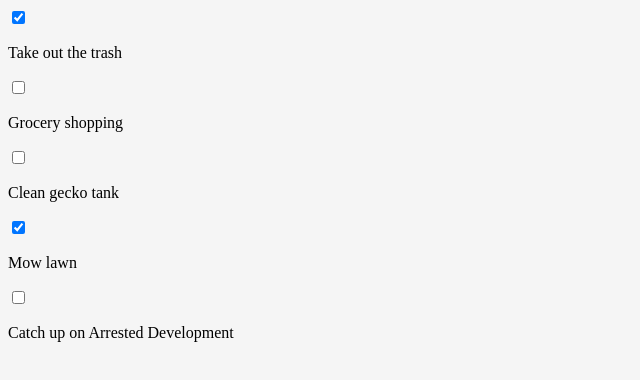
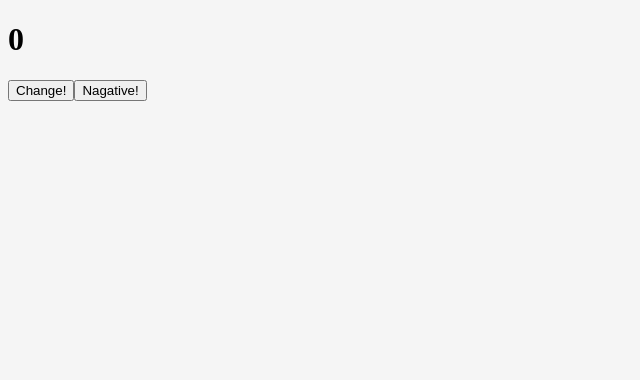
Before and after one commit to AliAbdulle/ScrimbaProject, a React (Create React App) app: page / in a window 1280 px wide. Shown: the top 380 px of the page, without its empty margins (0-640 px from the left). Built offline with nearby package versions, Linux system fonts and the light colour scheme.

Commit message:
changed color when color changed

```diff
--- a/src/components/Apps.js
+++ b/src/components/Apps.js
@@ -1,47 +1,48 @@
-import React, { Component } from 'react'
-import TodoItem from './TodoItem';
-import todosData from "./todosData"
+import React, { Component } from 'react';
+// import TodoItem from './TodoItem';
+// import todosData from "./todosData"
+import randomcolor from "randomcolor";
 
 class Apps extends Component {
 
 
-    constructor() {
-        super()
-        this.state = {
-            todos: todosData
-        }
-        this.handleChange = this.handleChange.bind(this)
-    }
+    // constructor() {
+    //     super()
+    //     this.state = {
+    //         todos: todosData
+    //     }
+    //     this.handleChange = this.handleChange.bind(this)
+    // }
 
-    handleChange(id) {
-        this.setState(prevState => {
-            const updateState = prevState.todos.map(todo => {
-                if (todo.id === id) {
-                    return {
-                            ...todo,
-                            completed: !todo.completed
-                    }
-                }
-                return todo
-            })
-            return{
-                todos: updateState
-            }
-        })
-        // Update state so that the item with the given id flips `completed` from false to true (or vise versa)
-        // Remember not to modify prevState directly, but instead to return a new version of state with the change you want included in that update. (Think how you might use the `.map` method to do this)
-    }
+    // handleChange(id) {
+    //     this.setState(prevState => {
+    //         const updateState = prevState.todos.map(todo => {
+    //             if (todo.id === id) {
+    //                 return {
+    //                         ...todo,
+    //                         completed: !todo.completed
+    //                 }
+    //             }
+    //             return todo
+    //         })
+    //         return{
+    //             todos: updateState
+    //         }
+    //     })
+    //     // Update state so that the item with the given id flips `completed` from false to true (or vise versa)
+    //     // Remember not to modify prevState directly, but instead to return a new version of state with the change you want included in that update. (Think how you might use the `.map` method to do this)
+    // }
 
-    render() {
-        const todoItems= this.state.todos.map(item => <TodoItem key={item.id} item={item}
-        handleChange={this.handleChange}/>)
+    // render() {
+    //     const todoItems= this.state.todos.map(item => <TodoItem key={item.id} item={item}
+    //     handleChange={this.handleChange}/>)
 
-        return (
-            <div className="todo-list">
-                {todoItems}
-            </div>
-        )
-    }
+    //     return (
+    //         <div className="todo-list">
+    //             {todoItems}
+    //         </div>
+    //     )
+    // }
 
 
 
@@ -52,22 +53,33 @@ class Apps extends Component {
 
 
 
-    // constructor(){
-    //     super()
-    //     this.state = {
-    //         count: 0
-    //     }
-    //     this.handleClick = this.handleClick.bind(this)
-    //     this.handleClicked = this.handleClicked.bind(this)
-    // }
+    constructor(){
+        super()
+        this.state = {
+            count: 0,
+            color: ""
+        }
+        this.handleClick = this.handleClick.bind(this)
+        // this.handleClicked = this.handleClicked.bind(this)
+    }
 
-    // handleClick() {
-    //     this.setState(prevState => {
-    //         return {
-    //             count: prevState.count + 1
-    //         }
-    //     })
-    // }
+    handleClick() {
+        this.setState(prevState => {
+            return {
+                count: prevState.count + 1
+            }
+        })
+    }
+
+    componentDidUpdate(prevProps, prevState) {
+        if (prevState.count !==this.state.count) {
+            const newColor = randomcolor()
+            this.setState({color: newColor})
+
+        }
+    }
+
+
     // handleClicked() {
     //     this.setState(prevState => {
     //         return {
@@ -75,15 +87,15 @@ class Apps extends Component {
     //         }
     //     })
     // }
-    // render() {
-    //     return(
-    //         <div>
-    //             <h1>{this.state.count}</h1>
-    //             <button onClick={this.handleClick}>Change!</button>
-    //             <button onClick={this.handleClicked}>Nagative!</button>
-    //         </div>
-    //     )
-    // }
+    render() {
+        return(
+            <div>
+                <h1 style={{color:this.state.color}}>{this.state.count}</h1>
+                <button onClick={this.handleClick}>Change!</button>
+                <button onClick={this.handleClicked}>Nagative!</button>
+            </div>
+        )
+    }
 
 }
 export default Apps
```
